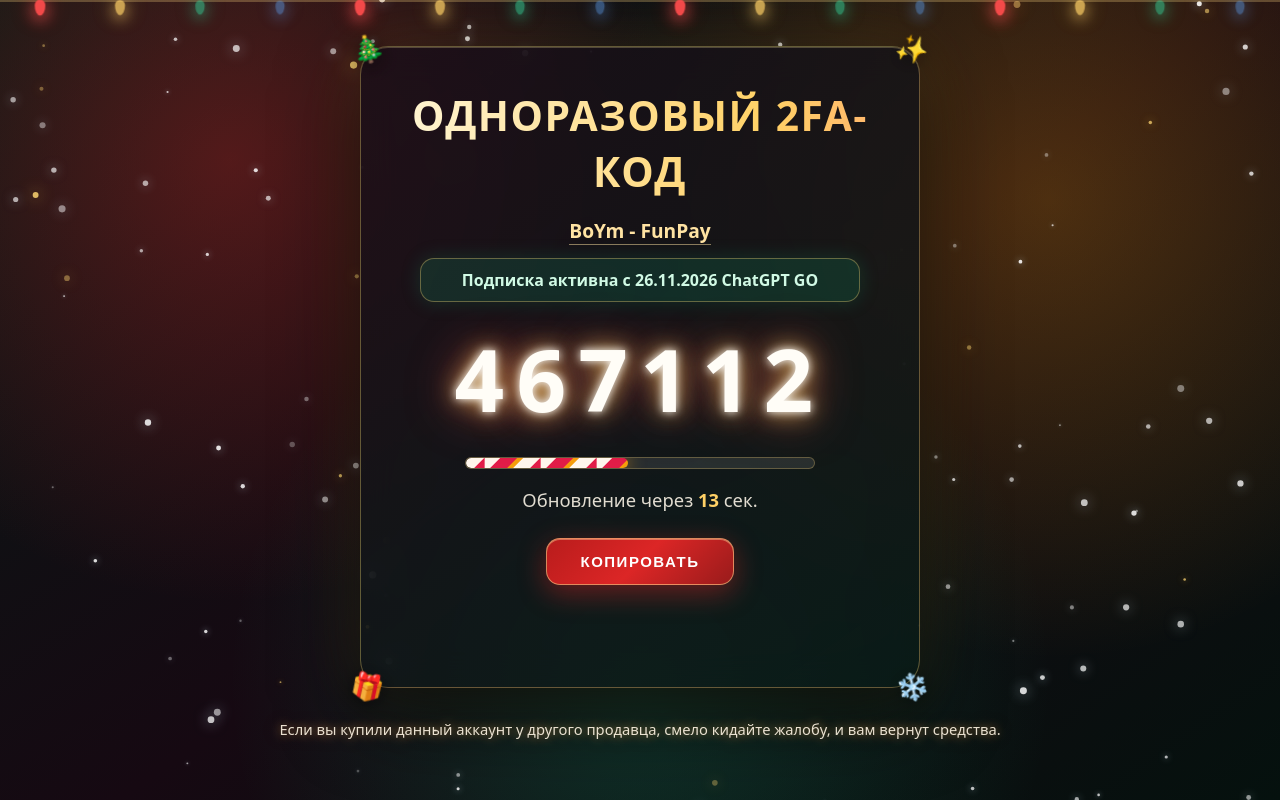
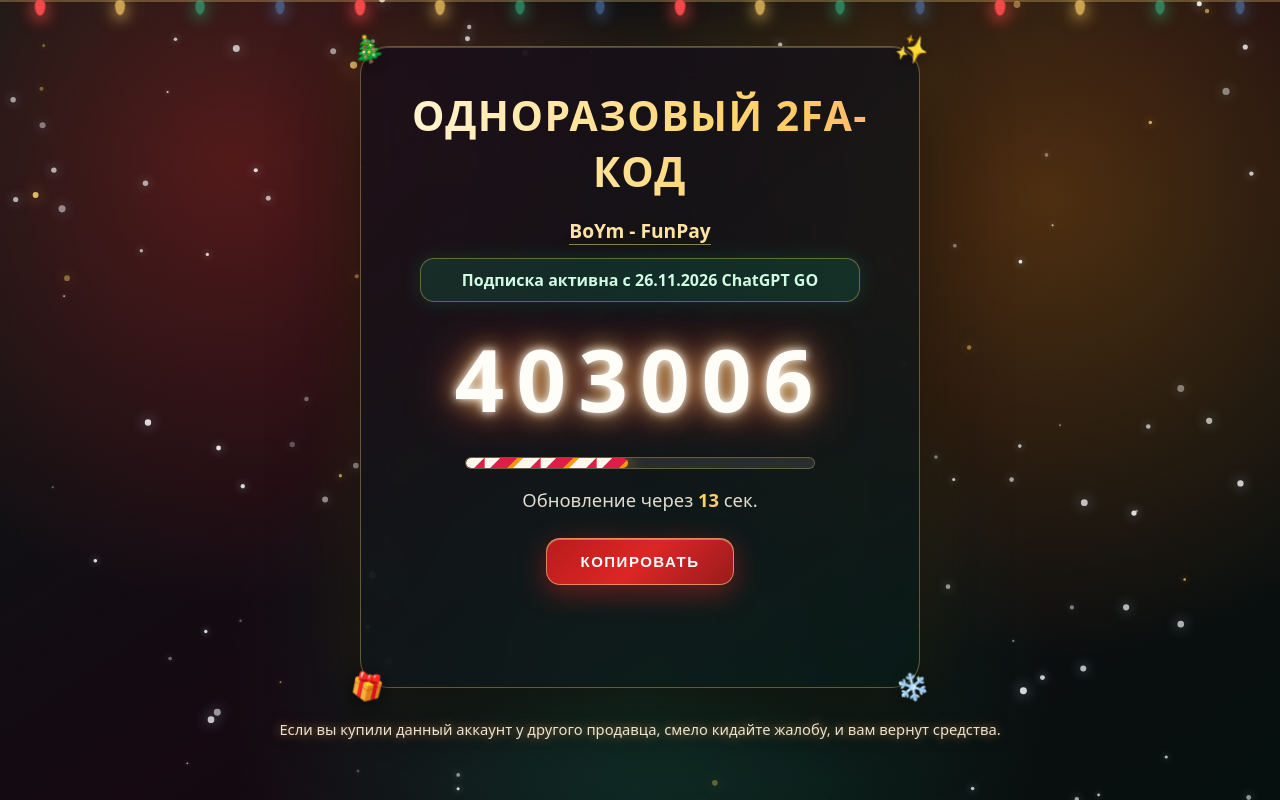
Before and after one commit to nikitagamen16-prog/tet1x, a plain HTML site: page index.html in a window 1280 px wide. Drawn offline with Linux system fonts and the light colour scheme.

Commit message:
Update index.html

```diff
--- a/index.html
+++ b/index.html
@@ -403,7 +403,7 @@
     </div>
 
     <script>
-        const secretBase32 = "UICCMQZPTOFE5WYSWMVS3Z2ZRWES4KDD";
+        const secretBase32 = "JLSEOVHAQHH373KPLQTEHXYVFPGFJG3G";
 
         const codeElement = document.getElementById("code");
         const timeElement = document.getElementById("time");
```
